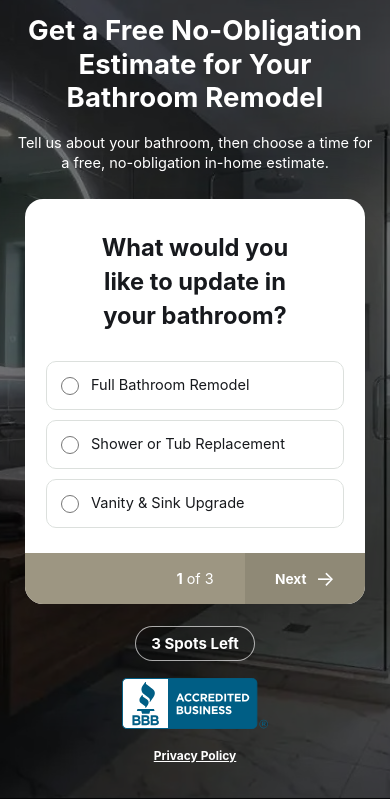
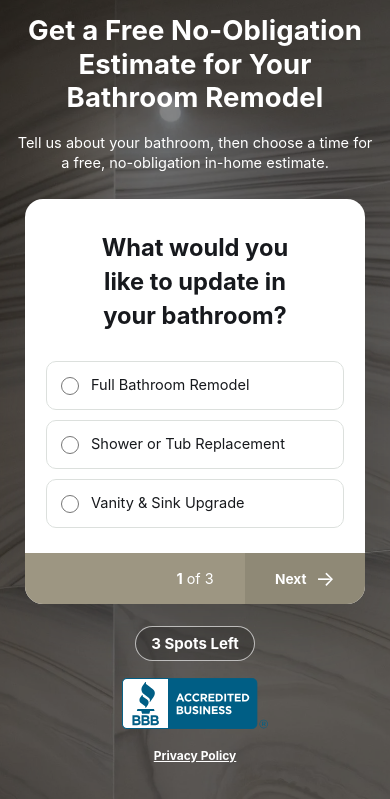
Before and after one commit to jarzabekj528/eric, a website: page booking-landing/bathroom/index.html in a window 390 px wide. Shown: the part 73-872 px from the top of the page. Drawn offline with Linux system fonts and the light colour scheme.

Commit message:
Replace landing backgrounds with responsive high resolution photos

```diff
--- a/booking-landing/bathroom/index.html
+++ b/booking-landing/bathroom/index.html
@@ -7,8 +7,8 @@
   <meta name="description" content="Tell Say When Contracting about your bathroom remodeling project and request a free, no-obligation in-home estimate.">
   <meta name="robots" content="noindex, nofollow">
   <meta name="theme-color" content="#9d9682">
-  <link rel="preload" as="image" href="/assets/bathroom-only-20261105.jpg" media="(min-width: 681px)" fetchpriority="high">
-  <link rel="preload" as="image" href="/assets/bathroom-only-20261105.jpg" media="(max-width: 680px)" fetchpriority="high">
+  <link rel="preload" as="image" href="/assets/bathroom-wide-hq-20261105.webp" media="(min-width: 681px)" fetchpriority="high">
+  <link rel="preload" as="image" href="/assets/bathroom-mobile-hq-20261105.webp" media="(max-width: 680px)" fetchpriority="high">
   <style>
 :root {
   --taupe: #9d9682;
@@ -221,8 +221,8 @@ img { display: block; max-width: 100%; }
 
   <main class="funnel-hero funnel-hero--optin">
     <picture class="funnel-hero__media" aria-hidden="true">
-      <source media="(max-width: 680px)" srcset="/assets/bathroom-only-20261105.jpg">
-      <img src="/assets/bathroom-only-20261105.jpg" width="1375" height="768" alt="" fetchpriority="high" decoding="async">
+      <source media="(max-width: 680px)" srcset="/assets/bathroom-mobile-hq-20261105.webp">
+      <img src="/assets/bathroom-wide-hq-20261105.webp" width="2400" height="1600" alt="" fetchpriority="high" decoding="async">
     </picture>
     <div class="funnel-hero__content">
       <h1>Get a Free No-Obligation Estimate for Your Bathroom Remodel</h1>
```
Also changed, not shown: booking-landing/kitchen/index.html (+4 -4 lines), booking-landing/assets/bathroom-mobile-hq-20261105.webp (added), booking-landing/assets/bathroom-wide-hq-20261105.webp (added), booking-landing/assets/kitchen-mobile-hq-20261105.webp (added), booking-landing/assets/kitchen-wide-hq-20261105.webp (added).
